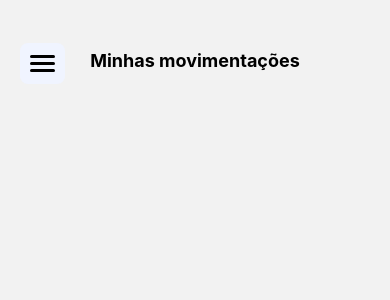
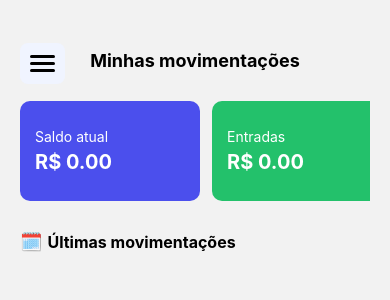
Before and after one commit to LuisHMP0/Finan-asUniesp, a React Native app: screen /Home in a window 390 px wide. Shown: the top 300 px of the page. Built offline with nearby package versions, Linux system fonts and the light colour scheme.

Commit message:
implementação do Registro de Movimentação de Registro

```diff
--- a/src/pages/Home/index.js
+++ b/src/pages/Home/index.js
@@ -1,15 +1,79 @@
-import React, { useState } from 'react';
-import { View, Text, Pressable } from 'react-native';
+import React, { useState, useEffect } from 'react';
+import { View, Text, Pressable, FlatList, ScrollView } from 'react-native';
+import AsyncStorage from '@react-native-async-storage/async-storage';
+import styles from './style';
 import Menu from '../Menu';
-import styles from './style';
 
 const Home = () => {
   const [mostrarMenu, setMostrarMenu] = useState(false);
+  const [transacoes, setTransacoes] = useState([]);
+  const [total, setTotal] = useState(0);
+
+  useEffect(() => {
+    loadTransactions();
+  }, []);
+
+  async function loadTransactions() {
+    try {
+      const stored = await AsyncStorage.getItem('transactions');
+      const parsed = stored ? JSON.parse(stored) : [];
+      setTransacoes(parsed);
+
+      const totalCalc = parsed.reduce((acc, item) => {
+        return item.tipo === 'receita' ? acc + item.valor : acc - item.valor;
+      }, 0);
+      setTotal(totalCalc);
+    } catch (e) {
+      console.log('Erro ao carregar transações:', e);
+      setTransacoes([]);
+      setTotal(0);
+    }
+  }
+
+  const renderItem = ({ item }) => (
+    <View style={styles.transactionItem}>
+      <View style={styles.tagContainer}>
+        <Text
+          style={[
+            styles.tag,
+            {
+              backgroundColor:
+                item.tipo === 'receita' ? '#23C16B' : '#F35A5A',
+            },
+          ]}
+        >
+          {item.tipo}
+        </Text>
+      </View>
+      <Text style={styles.transactionText}>{item.nome}</Text>
+      <Text
+        style={[
+          styles.transactionValue,
+          {
+            color: item.tipo === 'receita' ? '#23C16B' : '#F35A5A',
+          },
+        ]}
+      >
+        R$ {item.valor.toFixed(2)}
+      </Text>
+    </View>
+  );
+
+  const totalReceitas = transacoes
+    .filter((item) => item.tipo === 'receita')
+    .reduce((acc, item) => acc + item.valor, 0);
+
+  const totalDespesas = transacoes
+    .filter((item) => item.tipo === 'despesa')
+    .reduce((acc, item) => acc + item.valor, 0);
 
   return (
     <View style={styles.container}>
       {/* Botão hambúrguer */}
-      <Pressable style={styles.menuButtonContainer} onPress={() => setMostrarMenu(true)}>
+      <Pressable
+        style={styles.menuButtonContainer}
+        onPress={() => setMostrarMenu(true)}
+      >
         <View style={styles.bar} />
         <View style={styles.bar} />
         <View style={styles.bar} />
@@ -17,6 +81,46 @@ const Home = () => {
 
       <Text style={styles.welcome}>Minhas movimentações</Text>
 
+      {/* Scroll horizontal dos cards */}
+      <View style={{ width: '100%', marginBottom: 20 }}>
+        <ScrollView
+          horizontal
+          showsHorizontalScrollIndicator={false}
+          contentContainerStyle={{ paddingRight: 10 }}
+        >
+          {/* Saldo Atual */}
+          <View style={[styles.balanceCardScroll, { backgroundColor: '#4B4FED' }]}>
+            <Text style={styles.balanceTitle}>Saldo atual</Text>
+            <Text style={styles.balanceValue}>R$ {total.toFixed(2)}</Text>
+          </View>
+
+          {/* Entradas */}
+          <View style={[styles.balanceCardScroll, { backgroundColor: '#23C16B' }]}>
+            <Text style={styles.balanceTitle}>Entradas</Text>
+            <Text style={styles.balanceValue}>R$ {totalReceitas.toFixed(2)}</Text>
+          </View>
+
+          {/* Despesas */}
+          <View style={[styles.balanceCardScroll, { backgroundColor: '#F35A5A' }]}>
+            <Text style={styles.balanceTitle}>Despesas</Text>
+            <Text style={styles.balanceValue}>R$ {totalDespesas.toFixed(2)}</Text>
+          </View>
+        </ScrollView>
+      </View>
+
+      {/* Seção de movimentações */}
+      <View style={styles.sectionTitle}>
+        <Text style={styles.sectionIcon}>🗓️</Text>
+        <Text style={styles.sectionText}>Últimas movimentações</Text>
+      </View>
+
+      <FlatList
+        data={[...transacoes].reverse()}
+        keyExtractor={(item, index) => index.toString()}
+        renderItem={renderItem}
+        contentContainerStyle={{ paddingBottom: 20 }}
+      />
+
       {mostrarMenu && <Menu onClose={() => setMostrarMenu(false)} />}
     </View>
   );
--- a/src/pages/Home/style.js
+++ b/src/pages/Home/style.js
@@ -30,4 +30,100 @@ export default StyleSheet.create({
     marginVertical: 2,
     borderRadius: 2,
   },
+    transactionText: {
+    fontSize: 14,
+    marginBottom: 5,
+  },
+
+  balanceContainer: {
+    flexDirection: 'row',
+    justifyContent: 'space-between',
+    marginBottom: 20,
+    width: '100%',
+  },
+  balanceCard: {
+    flex: 1,
+    padding: 15,
+    borderRadius: 8,
+    marginHorizontal: 5,
+  },
+  balanceTitle: {
+    color: '#fff',
+    fontSize: 14,
+    marginBottom: 5,
+  },
+  balanceValue: {
+    color: '#fff',
+    fontSize: 20,
+    fontWeight: 'bold',
+  },
+  sectionTitle: {
+    flexDirection: 'row',
+    alignItems: 'center',
+    marginBottom: 10,
+    marginTop: 10,
+  },
+  sectionIcon: {
+    marginRight: 5,
+    fontSize: 18,
+  },
+  sectionText: {
+    fontSize: 16,
+    fontWeight: 'bold',
+  },
+  transactionItem: {
+    backgroundColor: '#f1f3ff',
+    padding: 15,
+    borderRadius: 8,
+    marginBottom: 10,
+    width: '100%',
+  },
+  tagContainer: {
+    marginBottom: 5,
+  },
+  tag: {
+    color: '#fff',
+    fontSize: 12,
+    paddingHorizontal: 8,
+    paddingVertical: 2,
+    borderRadius: 4,
+    alignSelf: 'flex-start',
+    textTransform: 'capitalize',
+  },
+  transactionValue: {
+    fontSize: 16,
+    fontWeight: 'bold',
+  },
+  balanceContainer: {
+  flexDirection: 'row',
+  justifyContent: 'space-between',
+  marginBottom: 20,
+  width: '100%',
+},
+balanceCard: {
+  flex: 1,
+  padding: 15,
+  borderRadius: 8,
+  marginHorizontal: 4, // Diminua para caber 3
+},
+balanceCardScroll: {
+  width: 180,
+  height: 100,
+  borderRadius: 10,
+  padding: 15,
+  marginRight: 10,
+  justifyContent: 'center',
+},
+balanceCardScroll: {
+  width: 180,
+  height: 100,
+  borderRadius: 10,
+  padding: 15,
+  marginRight: 12,
+  justifyContent: 'center',
+},
+
+
+
+
 });
--- a/src/pages/Registrar/index.js
+++ b/src/pages/Registrar/index.js
@@ -2,12 +2,11 @@ import React, { useState } from 'react';
 import {
   KeyboardAvoidingView,
   Platform,
-  TouchableOpacity,
   Alert,
   View,
-  Text,
+  Text
 } from 'react-native';
-
+import AsyncStorage from '@react-native-async-storage/async-storage';
 import { useNavigation } from '@react-navigation/native';
 
 import {
@@ -27,7 +26,18 @@ export default function Registrar() {
   const [valor, setValor] = useState('');
   const [tipo, setTipo] = useState('receita');
 
-  function handleSubmit() {
+  async function saveTransaction(transaction) {
+    try {
+      const existing = await AsyncStorage.getItem('transactions');
+      const transactions = existing ? JSON.parse(existing) : [];
+      transactions.push(transaction);
+      await AsyncStorage.setItem('transactions', JSON.stringify(transactions));
+    } catch (e) {
+      Alert.alert('Erro', 'Não foi possível salvar a transação.');
+    }
+  }
+
+  async function handleSubmit() {
     if (nome === '' || valor === '') {
       Alert.alert('Atenção', 'Preencha todos os campos!');
       return;
@@ -47,8 +57,12 @@ export default function Registrar() {
       dataRegistro: new Date().toISOString(),
     };
 
-    navigation.navigate('//COLOCA O ENDERECO DA HOME AQUI', { transactionData: formData });
+    await saveTransaction(formData);
 
+    // Navega para a Home
+    navigation.navigate('Home');
+
+    // Limpa os campos
     setNome('');
     setValor('');
     setTipo('receita');
```
